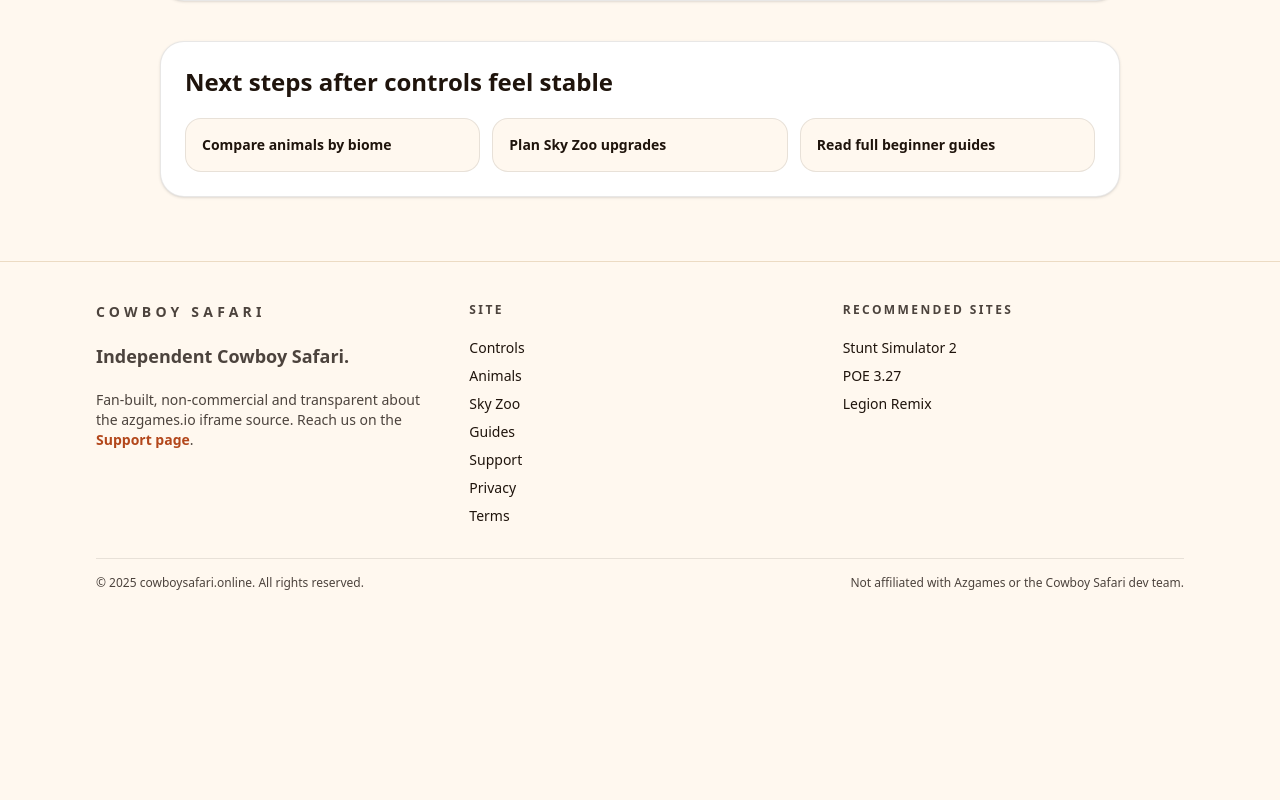
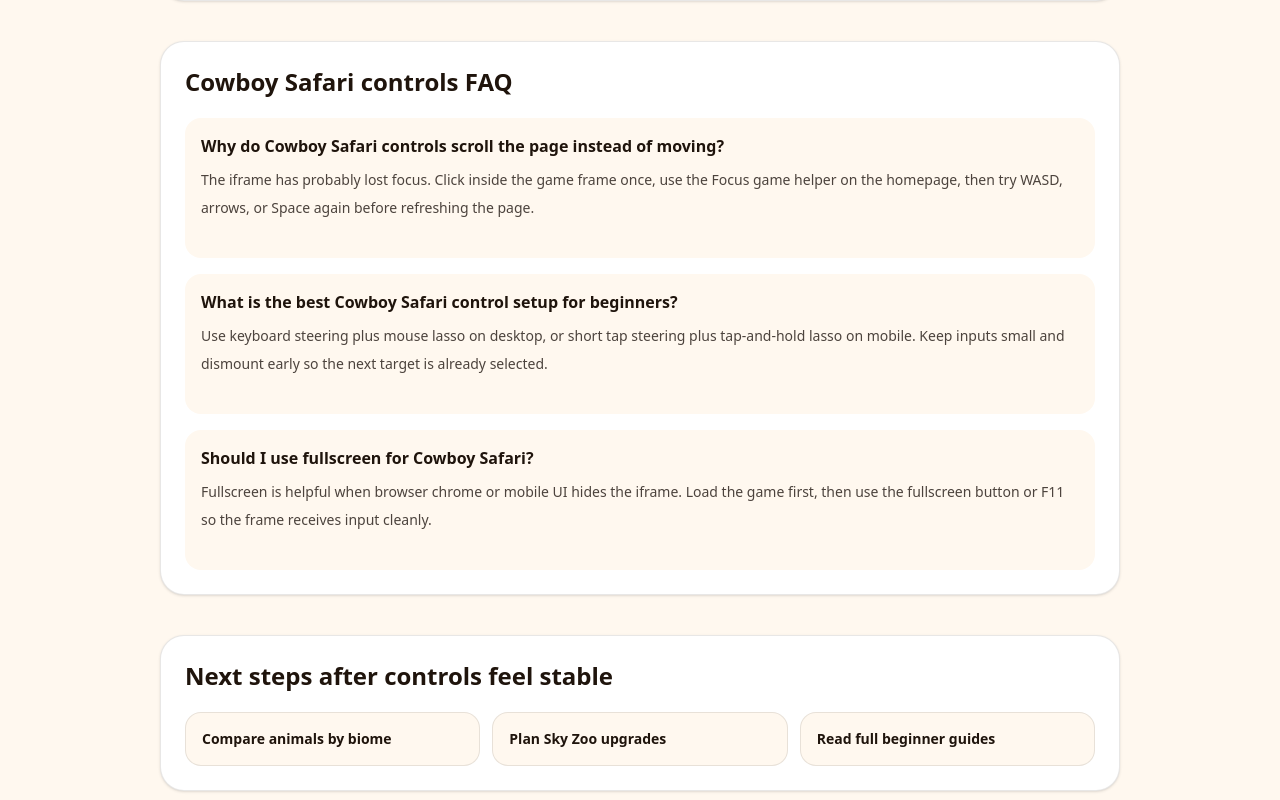
Before and after one commit to mengjian-github/cowboy-safari, a Next.js app: page /controls in a window 1280 px wide. Shown: the part 3080-3880 px from the top of the page. Before the commit the page ends 3731 px from the top, so only its background shows below. Built offline with nearby package versions, Linux system fonts and the light colour scheme.

Commit message:
fix: refresh cowboy safari seo and iframe events

```diff
--- a/app/animals/page.tsx
+++ b/app/animals/page.tsx
@@ -55,8 +55,28 @@ const animalGuides = [
   },
 ];
 
+const animalsFaq = [
+  {
+    question: "What is the best Cowboy Safari animal for beginners?",
+    answer:
+      "Buffalo is the safest beginner label because it is slower and gives players more time to aim. Use Horse for baseline movement, then move to Zebra only after lasso timing is stable.",
+  },
+  {
+    question: "Are these Cowboy Safari animal names official?",
+    answer:
+      "Treat them as fan planning labels. The embedded source game remains authoritative for current names, spawn behavior, unlock order, and any official patch changes.",
+  },
+  {
+    question: "How do animals affect Sky Zoo progress?",
+    answer:
+      "Stable repeat captures usually matter more than rare misses. Use common animals to fund capacity and income upgrades, then chase harder biome animals once your route is reliable.",
+  },
+];
+
 const animalsJsonLd = {
   "@context": "https://schema.org",
+  "@graph": [
+    {
       "@type": "ItemList",
       name: "Cowboy Safari animals and mounts",
       itemListElement: animals.map((animal, index) => ({
@@ -65,6 +85,16 @@ const animalsJsonLd = {
         name: animal.name,
         description: `${animal.biome}: ${animal.role}. ${animal.tip}`,
       })),
+    },
+    {
+      "@type": "FAQPage",
+      mainEntity: animalsFaq.map((faq) => ({
+        "@type": "Question",
+        name: faq.question,
+        acceptedAnswer: { "@type": "Answer", text: faq.answer },
+      })),
+    },
+  ],
 };
 
 export const metadata: Metadata = buildPageMetadata({
@@ -112,6 +142,18 @@ export default function AnimalsPage() {
           </div>
 
           <div className="mt-10 rounded-3xl border border-[#1f140c]/10 bg-white p-6 shadow-sm">
+            <h2 className="text-2xl font-semibold text-[#1f140c]">Cowboy Safari animals FAQ</h2>
+            <div className="mt-5 grid gap-4">
+              {animalsFaq.map((faq) => (
+                <article key={faq.question} className="rounded-2xl bg-[#fff8ef] p-4 text-sm leading-7 text-[#1f140c]/85">
+                  <h3 className="text-base font-semibold text-[#1f140c]">{faq.question}</h3>
+                  <p className="mt-2">{faq.answer}</p>
+                </article>
+              ))}
+            </div>
+          </div>
+
+          <div className="mt-10 rounded-3xl border border-[#1f140c]/10 bg-white p-6 shadow-sm">
             <h2 className="text-2xl font-semibold text-[#1f140c]">Browse the full Cowboy Safari route plan</h2>
             <div className="mt-5 grid gap-3 sm:grid-cols-3">
               <Link href="/controls" className="rounded-2xl border border-[#1f140c]/10 bg-[#fff8ef] p-4 text-sm font-semibold text-[#1f140c]">Master lasso controls</Link>
--- a/app/controls/page.tsx
+++ b/app/controls/page.tsx
@@ -51,8 +51,28 @@ const controlLessons = [
   },
 ];
 
+const controlFaq = [
+  {
+    question: "Why do Cowboy Safari controls scroll the page instead of moving?",
+    answer:
+      "The iframe has probably lost focus. Click inside the game frame once, use the Focus game helper on the homepage, then try WASD, arrows, or Space again before refreshing the page.",
+  },
+  {
+    question: "What is the best Cowboy Safari control setup for beginners?",
+    answer:
+      "Use keyboard steering plus mouse lasso on desktop, or short tap steering plus tap-and-hold lasso on mobile. Keep inputs small and dismount early so the next target is already selected.",
+  },
+  {
+    question: "Should I use fullscreen for Cowboy Safari?",
+    answer:
+      "Fullscreen is helpful when browser chrome or mobile UI hides the iframe. Load the game first, then use the fullscreen button or F11 so the frame receives input cleanly.",
+  },
+];
+
 const controlsJsonLd = {
   "@context": "https://schema.org",
+  "@graph": [
+    {
       "@type": "HowTo",
       name: "Cowboy Safari Controls",
       description: pageDescription,
@@ -62,6 +82,16 @@ const controlsJsonLd = {
         name: item.action,
         text: `${item.desktop} on desktop. ${item.mobile} on mobile. ${item.note}`,
       })),
+    },
+    {
+      "@type": "FAQPage",
+      mainEntity: controlFaq.map((faq) => ({
+        "@type": "Question",
+        name: faq.question,
+        acceptedAnswer: { "@type": "Answer", text: faq.answer },
+      })),
+    },
+  ],
 };
 
 export const metadata: Metadata = buildPageMetadata({
@@ -110,6 +140,18 @@ export default function ControlsPage() {
           </div>
 
           <div className="mt-10 rounded-3xl border border-[#1f140c]/10 bg-white p-6 shadow-sm">
+            <h2 className="text-2xl font-semibold text-[#1f140c]">Cowboy Safari controls FAQ</h2>
+            <div className="mt-5 grid gap-4">
+              {controlFaq.map((faq) => (
+                <article key={faq.question} className="rounded-2xl bg-[#fff8ef] p-4 text-sm leading-7 text-[#1f140c]/85">
+                  <h3 className="text-base font-semibold text-[#1f140c]">{faq.question}</h3>
+                  <p className="mt-2">{faq.answer}</p>
+                </article>
+              ))}
+            </div>
+          </div>
+
+          <div className="mt-10 rounded-3xl border border-[#1f140c]/10 bg-white p-6 shadow-sm">
             <h2 className="text-2xl font-semibold text-[#1f140c]">Next steps after controls feel stable</h2>
             <div className="mt-5 grid gap-3 sm:grid-cols-3">
               <Link href="/animals" className="rounded-2xl border border-[#1f140c]/10 bg-[#fff8ef] p-4 text-sm font-semibold text-[#1f140c]">Compare animals by biome</Link>
--- a/app/layout.tsx
+++ b/app/layout.tsx
@@ -73,7 +73,7 @@ export default function RootLayout({
       <head>
         <link rel="preconnect" href="https://azgames.io" />
         <link rel="image_src" href={`${siteConfig.baseUrl}/og-image.png`} />
-        <meta name="cowboysafari:event_schema_version" content="20260704" />
+        <meta name="cowboysafari:event_schema_version" content="20260705" />
         {/* Google tag (gtag.js) */}
         <script
           async
--- a/app/page.tsx
+++ b/app/page.tsx
@@ -179,6 +179,12 @@ const faqItems = [
 ];
 
 const timelineEvents = [
+  {
+    version: "2026-07-05 – SEO and iframe-friction refresh",
+    date: "2026-07-05",
+    notes:
+      "Updated the event schema marker, added a focus-rescue action below the iframe, and expanded Controls, Animals, and Sky Zoo FAQ schema so search visitors can find exact answers faster.",
+  },
   {
     version: "2026-07-02 – Search intent and event routing refresh",
     date: "2026-07-02",
--- a/app/sky-zoo/page.tsx
+++ b/app/sky-zoo/page.tsx
@@ -50,8 +50,28 @@ const upgradeGuides = [
   },
 ];
 
+const skyZooFaq = [
+  {
+    question: "What should I upgrade first in Cowboy Safari Sky Zoo?",
+    answer:
+      "Start with stable captures and capacity-style upgrades. Capacity makes ordinary runs valuable before you spend heavily on multipliers, stamina, or new slots.",
+  },
+  {
+    question: "When should I buy stamina upgrades?",
+    answer:
+      "Buy stamina after controls are stable. If you cannot chain three mounts reliably, capacity and income upgrades usually help more than a longer chaotic run.",
+  },
+  {
+    question: "Should I chase rare animals before upgrading habitats?",
+    answer:
+      "No. Rare animals are only useful if you can bank them. Build a repeatable Plains or Jungle loop first, then use upgraded capacity and income to support harder routes.",
+  },
+];
+
 const skyZooJsonLd = {
   "@context": "https://schema.org",
+  "@graph": [
+    {
       "@type": "HowTo",
       name: "Cowboy Safari Sky Zoo upgrade order",
       description: pageDescription,
@@ -61,6 +81,16 @@ const skyZooJsonLd = {
         name: upgrade.title,
         text: `${upgrade.reason} ${upgrade.action}`,
       })),
+    },
+    {
+      "@type": "FAQPage",
+      mainEntity: skyZooFaq.map((faq) => ({
+        "@type": "Question",
+        name: faq.question,
+        acceptedAnswer: { "@type": "Answer", text: faq.answer },
+      })),
+    },
+  ],
 };
 
 export const metadata: Metadata = buildPageMetadata({
@@ -112,6 +142,18 @@ export default function SkyZooPage() {
           </div>
 
           <div className="mt-10 rounded-3xl border border-[#1f140c]/10 bg-white p-6 shadow-sm">
+            <h2 className="text-2xl font-semibold text-[#1f140c]">Cowboy Safari Sky Zoo FAQ</h2>
+            <div className="mt-5 grid gap-4">
+              {skyZooFaq.map((faq) => (
+                <article key={faq.question} className="rounded-2xl bg-[#fff8ef] p-4 text-sm leading-7 text-[#1f140c]/85">
+                  <h3 className="text-base font-semibold text-[#1f140c]">{faq.question}</h3>
+                  <p className="mt-2">{faq.answer}</p>
+                </article>
+              ))}
+            </div>
+          </div>
+
+          <div className="mt-10 rounded-3xl border border-[#1f140c]/10 bg-white p-6 shadow-sm">
             <h2 className="text-2xl font-semibold text-[#1f140c]">Plan the next Cowboy Safari run</h2>
             <div className="mt-5 grid gap-3 sm:grid-cols-3">
               <Link href="/controls" className="rounded-2xl border border-[#1f140c]/10 bg-[#fff8ef] p-4 text-sm font-semibold text-[#1f140c]">Improve route controls</Link>
--- a/components/hero-play-panel.tsx
+++ b/components/hero-play-panel.tsx
@@ -113,6 +113,13 @@ export function HeroPlayPanel() {
     }
   };
 
+  const handleFocusHelp = () => {
+    iframeRef.current?.focus();
+    setToast("Game frame focused. Try WASD, arrows, or Space again.");
+    trackEvent("iframe_focus_help", { page: "home", location: "hero_iframe_help", action: "focus_frame" });
+    trackEvent("dead_click_rescue_click", { page: "home", location: "hero_iframe_help", action: "focus_frame" });
+  };
+
   return (
     <section id="play" className="relative overflow-hidden bg-transparent lg:min-h-[100vh]">
       <div className="mx-auto grid max-w-6xl gap-8 px-4 py-8 sm:px-6 lg:grid-cols-[minmax(0,1fr),340px] lg:px-8">
@@ -181,6 +188,25 @@ export function HeroPlayPanel() {
             <p className="mt-3 text-xs text-[#1f140c]/60">
               The Cowboy Safari game streams directly from azgames.io via secure HTTPS. No overlays or ad units are added by this page.
             </p>
+            <div className="mt-3 grid gap-2 rounded-2xl border border-[#b3471b]/20 bg-[#fff8ef] p-3 text-sm text-[#1f140c]/80 sm:grid-cols-[1fr_auto_auto] sm:items-center">
+              <p>
+                Keys scrolling the page or the first click doing nothing? Focus the iframe once, then retry the lasso controls.
+              </p>
+              <button
+                type="button"
+                onClick={handleFocusHelp}
+                className="rounded-xl bg-[#b3471b] px-4 py-2 text-sm font-semibold text-white transition hover:bg-[#8f3716]"
+              >
+                Focus game
+              </button>
+              <a
+                href="/support"
+                onClick={() => trackEvent("support_click", { page: "home", location: "iframe_rescue_bar", destination: "/support" })}
+                className="rounded-xl border border-[#1f140c]/15 px-4 py-2 text-center text-sm font-semibold text-[#1f140c] transition hover:border-[#b3471b] hover:text-[#b3471b]"
+              >
+                Fix loading
+              </a>
+            </div>
             <div className="mt-4 grid gap-2 sm:hidden">
               <button
                 onClick={handleFullscreen}
--- a/lib/analytics.ts
+++ b/lib/analytics.ts
@@ -5,7 +5,7 @@ declare global {
   }
 }
 
-export const eventSchemaVersion = "20260704";
+export const eventSchemaVersion = "20260705";
 
 function withEventDefaults(properties?: Record<string, string | number>) {
   return {
@@ -47,7 +47,9 @@ export function trackGA4Event(
     | "navigation_click"
     | "guide_expand"
     | "tool_start"
-    | "tool_result",
+    | "tool_result"
+    | "iframe_focus_help"
+    | "dead_click_rescue_click",
   properties?: Record<string, string | number>
 ) {
   if (typeof window !== "undefined" && window.gtag) {
--- a/lib/site-config.ts
+++ b/lib/site-config.ts
@@ -8,8 +8,8 @@ export const siteConfig = {
     "Independent Cowboy Safari fan hub with instant play, spoiler-free guides, parent resources, and zero in-page ads.",
   contactEmail: "support@cowboysafari.online",
   iframeSrc: "https://azgames.io/cowboy-safari.embed",
-  version: "fan-hub-2026.07.04",
-  lastUpdatedISO: "2026-07-04T03:05:00.000Z",
+  version: "fan-hub-2026.07.05",
+  lastUpdatedISO: "2026-07-05T02:55:00.000Z",
   downloads: {
     ios: "",
     android: "",
```
Lines whose indentation alone changed are shown as unchanged.
